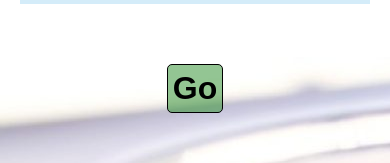
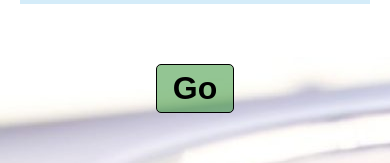
Before and after one commit to petewk/Beer-Clock, a React (Create React App) app: page / in a window 390 px wide. Shown: the part 359-522 px from the top of the page. Built offline with nearby package versions, Linux system fonts and the light colour scheme.

Commit message:
Css updates
screen sizes

```diff
--- a/src/App.css
+++ b/src/App.css
@@ -5,6 +5,7 @@ body {
   background-repeat: no-repeat;
   padding-top: 0;
   color: #111d5e;
+  max-height: 900px;
 }
 
 .hidden {
@@ -36,7 +37,7 @@ button {
 }
 
 #beerButton {
-  min-width: 10%;
+  min-width: 20%;
   font-size: 2rem;
   padding: 5px;
   font-weight: bold;
```
